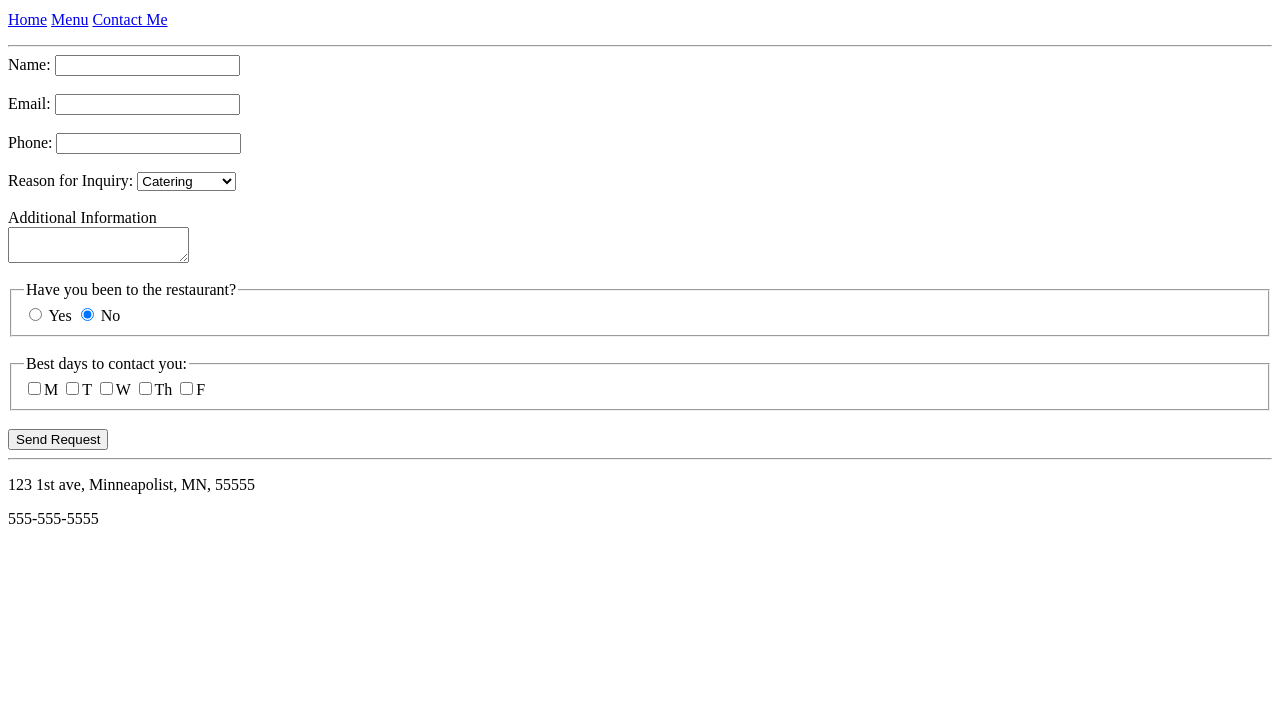
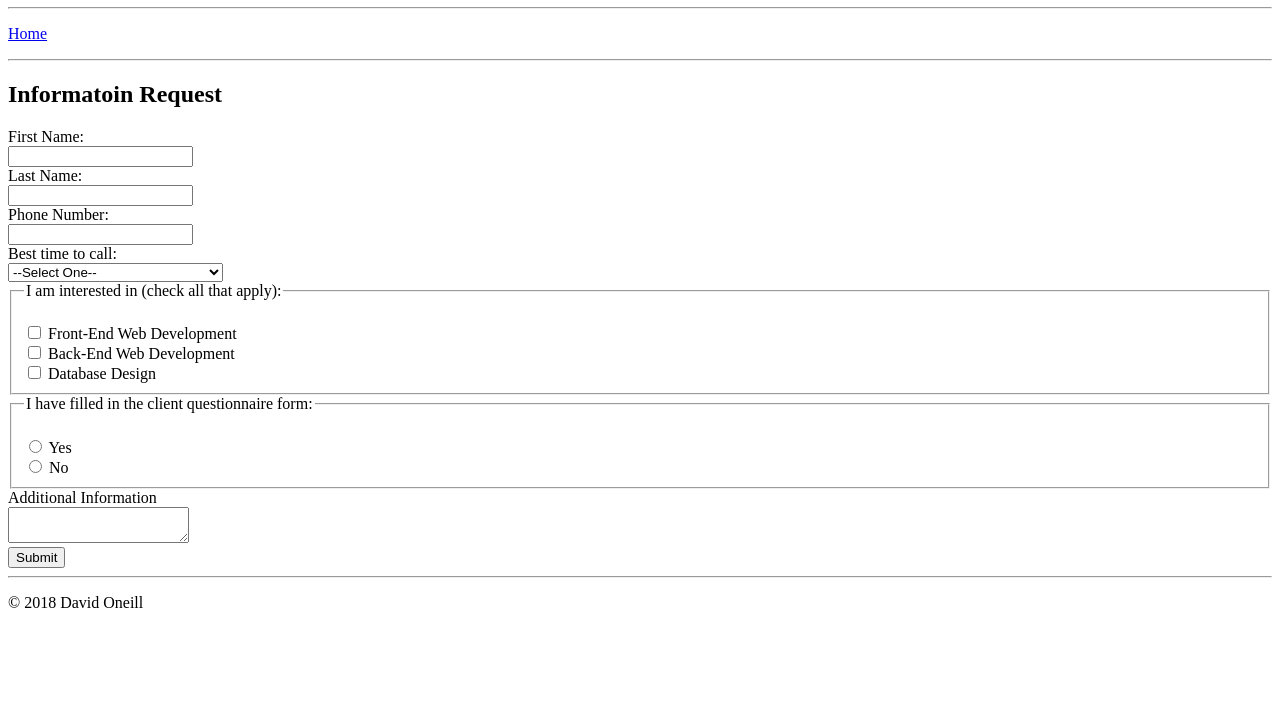
Before and after one commit to DavidOneill1465/SoftwareGuild, a plain HTML site: page contactMe.html in a window 1280 px wide. Shown: the part 73-800 px from the top of the page. Drawn offline with Linux system fonts and the light colour scheme.

Commit message:
Add files via upload

```diff
--- a/contactMe.html
+++ b/contactMe.html
@@ -1,55 +1,50 @@
-<!DOCTYPE>
+<!DOCTYPE html>
 <html>
   <head>
-  <title>Home Page</title>
+  <title>Contact Me</title>
   </head>
     <body>
-      <div id="title">
-        <h1>Oneill Classics</h1>
-      </div>
+          <h1>Contact Me</h1>
           <hr />
-      <p>
-        <a href="home.html" target="_blank">Home</a>
-        <a href="menu.html" target="_blank">Menu</a>
-        <a href="contactMe.html" target="_blank">Contact Me</a>
-      </p>
+          <p><a href="index.html">Home</a></p>
           <hr />
-        </div>
-        <label for="name">Name:</label>
-        <input type="text"id="name"name="name"><br /><br />
-        <label for="email">Email:</laebl>
-        <input type="text"id="email"name="email"><br /><br />
-        <label for="phone">Phone:</label>
-        <input type="text"id="phone"name="phone"><br /><br />
-        <label for="reason for inquiry">Reason for Inquiry:</label>
-        <select id="reason for inquiry"name="reason for inquiry">
-        <option value="default" selected>Catering</option>
-        <option value="private party">Private Party</option>
-        <option value="feedback">Feedback</option>
-        <option value="other">Other</option>
-      </select><br /> <br />
-        <label for="info">Additional Information</lable><br />
-        <textarea id="info"></textarea><br /><br />
+          <h2>Informatoin Request</h2>
+          <for action="submit.html" method="POST">
+            <label for="firstName">First Name:</label><br />
+            <input type="text" id="firstName" name="firstName"><br />
+            <label for="lastName" >Last Name:</label><br />
+            <input type="text" id="firstName" name="firstName"><br />
+            <label for="phone">Phone Number:</label><br />
+            <input type="text"id="phone"name="phone"><br />
+            <label for="contact">Best time to call:</label><br />
+            <select id="contact" name="contact">
+            <option value="default" selected>--Select One--</option>
+            <option value="morning">Morning (8AM to 12PM Eastern</option>
+            <option value="afternoon">After noon (12PM to PM Eastern</option>
+            <option value="evening"Evening (5PM to 8PM Eastern)</option>
+            </select>
             <fieldset>
-          <legend>Have you been to the restaurant?</legend>
-          <input type="radio" id="choice1" name="questionare" value="yes">
-          <label for="choice1">Yes</label>
-          <input type="radio" id="choice2" name="questionare" value="no" checked>
-          <label for="choice2">No</label>
-        </fieldset><br />
+              <legend>I am interested in (check all that apply):</legend><br />
+              <input type="checkbox" id="frontEnd" name="interest" value="frontEnd">
+              <label for="frontEnd">Front-End Web Development</label>			<br />
+			        <input type="checkbox" id="BackEnd" name="interest" value="backEnd">
+			        <label for="backEnd">Back-End Web Development</label><br />
+			        <input type="checkbox" id="database" name="interest" value="database">
+		          <label for="database">Database Design</label><br />
+			        </fieldset>
 			        <fieldset>
-          <legend>Best days to contact you:</legend>
-          <input type="checkbox" name="myChoices" value="m">M
-          <input type="checkbox" name="myChoices" value="t">T
-          <input type="checkbox" name="myChoices" value="w">W
-          <input type="checkbox" name="myChoices" value="th">Th
-          <input type="checkbox" name="myChoices" value="f">F
+			        <legend>I have filled in the client questionnaire form:</legend><br />
+			        <input type="radio" id="choice1" name="questionnaire" value="yes">
+			        <label for="choice1">Yes</label><br />
+			        <input type="radio" id="choice2" name="questionnaire" value="no">
+              <label for="choice2">No</label><br />
 	            </fieldset>
-          <br />
-          <input type="submit" value="Send Request">
-          <div id="footer">
+		          <label for="info">Additional Information</label><br />
+	            <textarea id="info"></textarea><br />
+			        <input type="submit" name="submit" value="Submit">
+
+		</form>
 		<hr />
-            <footer><p>123 1st ave, Minneapolist, MN, 55555</p>
-              <p> 555-555-5555</p></div>
+		<p>&copy; 2018 David Oneill</p>
     </body>
 </html>
```
Also changed, not shown: index.html (added, +94 -0 lines), portfolio.html (added, +8 -0 lines), testimonials.html (added, +8 -0 lines), 3 other files. Lines whose indentation alone changed are shown as unchanged.
